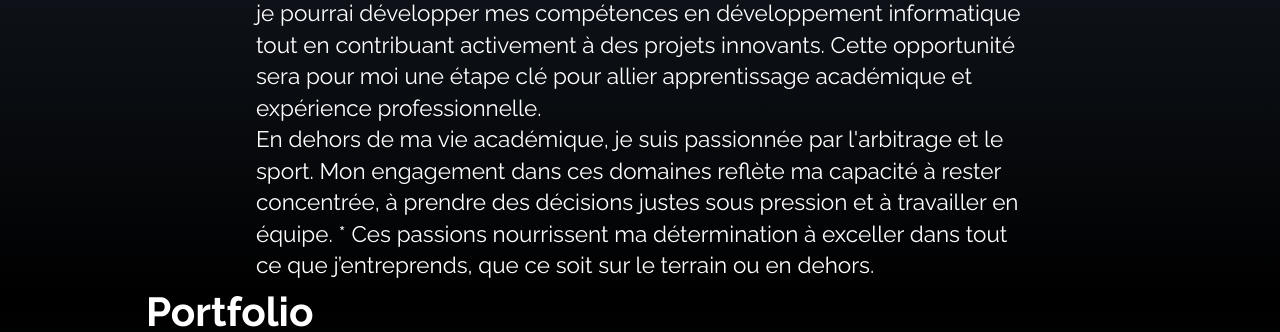
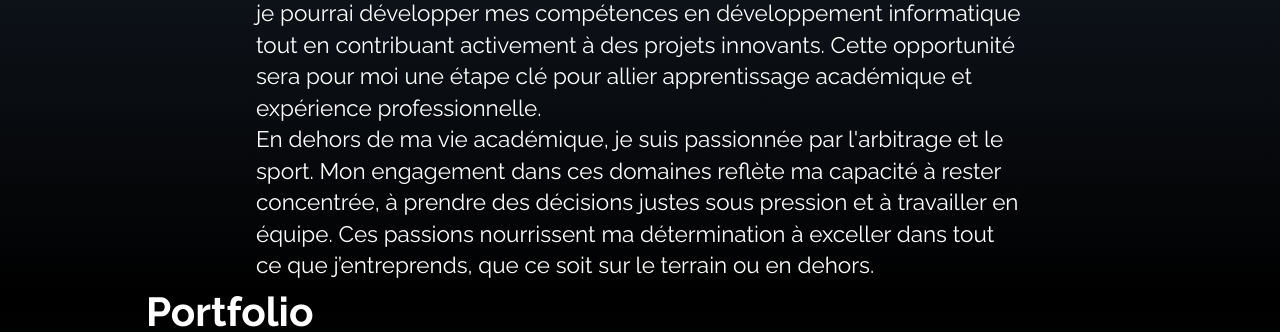
Before and after one commit to Yanismerbah/Portfolio, a React (Create React App) app: page / in a window 1280 px wide. Shown: the part 1180-1512 px from the top of the page. Built offline with nearby package versions, Linux system fonts and the light colour scheme.

Commit message:
changement de text

```diff
--- a/src/components/About.jsx
+++ b/src/components/About.jsx
@@ -42,7 +42,7 @@ const HobbiesInfo = () => {
       <p>
       En dehors de ma vie académique, je suis passionnée par l'arbitrage et le sport.
       Mon engagement dans ces domaines reflète ma capacité à rester concentrée,
-      à prendre des décisions justes sous pression et à travailler en équipe. *
+      à prendre des décisions justes sous pression et à travailler en équipe.
       Ces passions nourrissent ma détermination à exceller dans tout ce que j’entreprends,
       que ce soit sur le terrain ou en dehors.
       </p>
```
